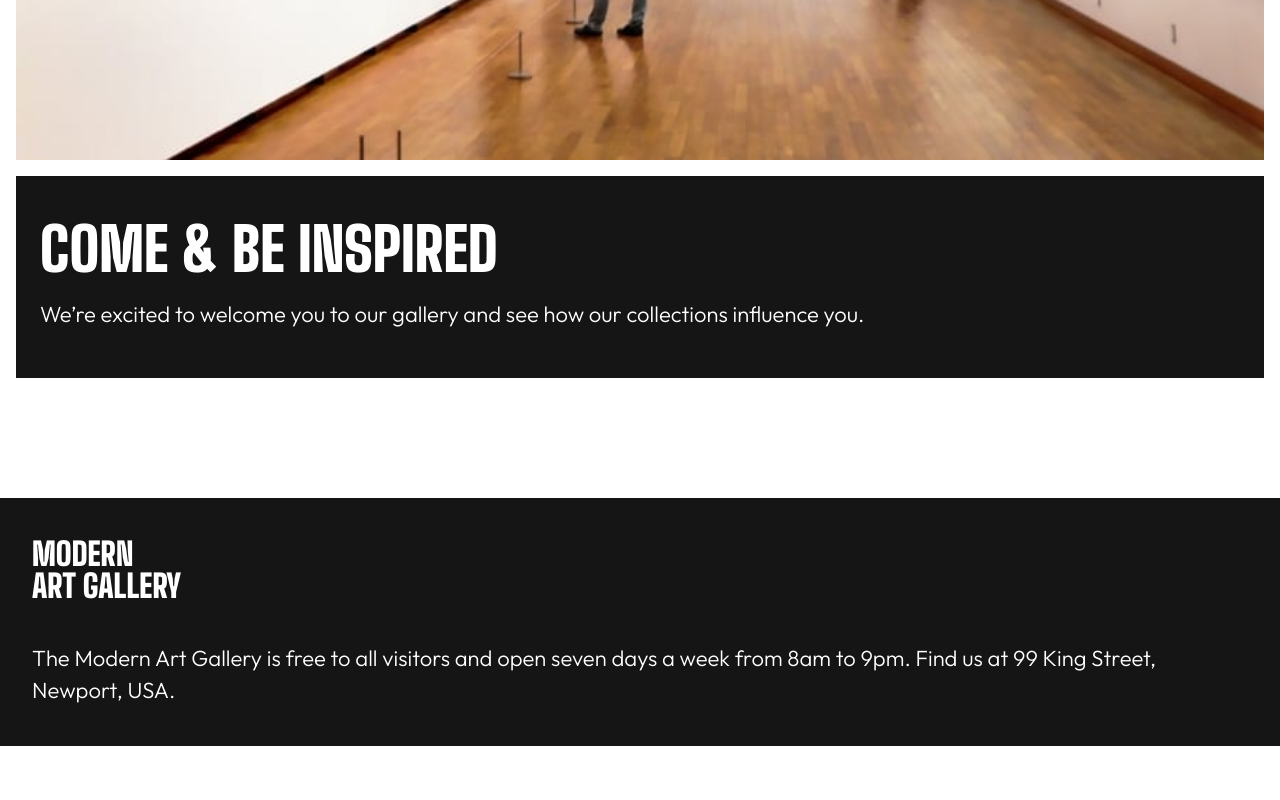
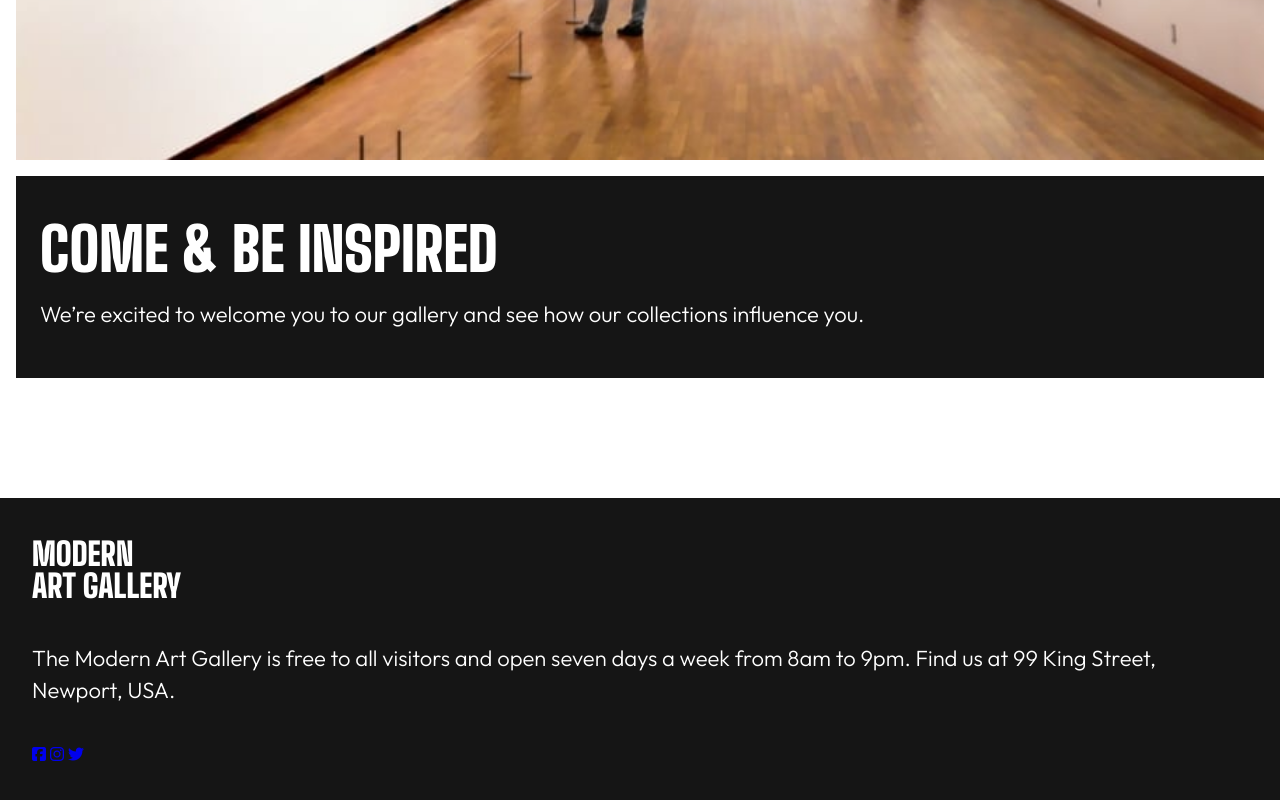
Before and after one commit to BananaTechs/frontend-mentor-art-gallery-website, a plain HTML site: page index.html in a window 1280 px wide. Shown: the part 5501-6301 px from the top of the page. Before the commit the page ends 6247 px from the top, so only its background shows below. Drawn offline with Linux system fonts and the light colour scheme.

Commit message:
Add FontAwesome to html

```diff
--- a/index.html
+++ b/index.html
@@ -73,6 +73,12 @@
       The Modern Art Gallery is free to all visitors and open seven days a week
       from 8am to 9pm. Find us at 99 King Street, Newport, USA.
     </p>
+
+    <div class="socials">
+      <a href="#" aria-label="facebook"><i class="fab fa-facebook-square"></i></a>
+      <a href="#" aria-label="instagram"><i class="fab fa-instagram"></i></a>
+      <a href="#" aria-label="twitter"><i class="fab fa-twitter"></i></a>
+    </div>
   </footer>
 </body>
 </html>
```
